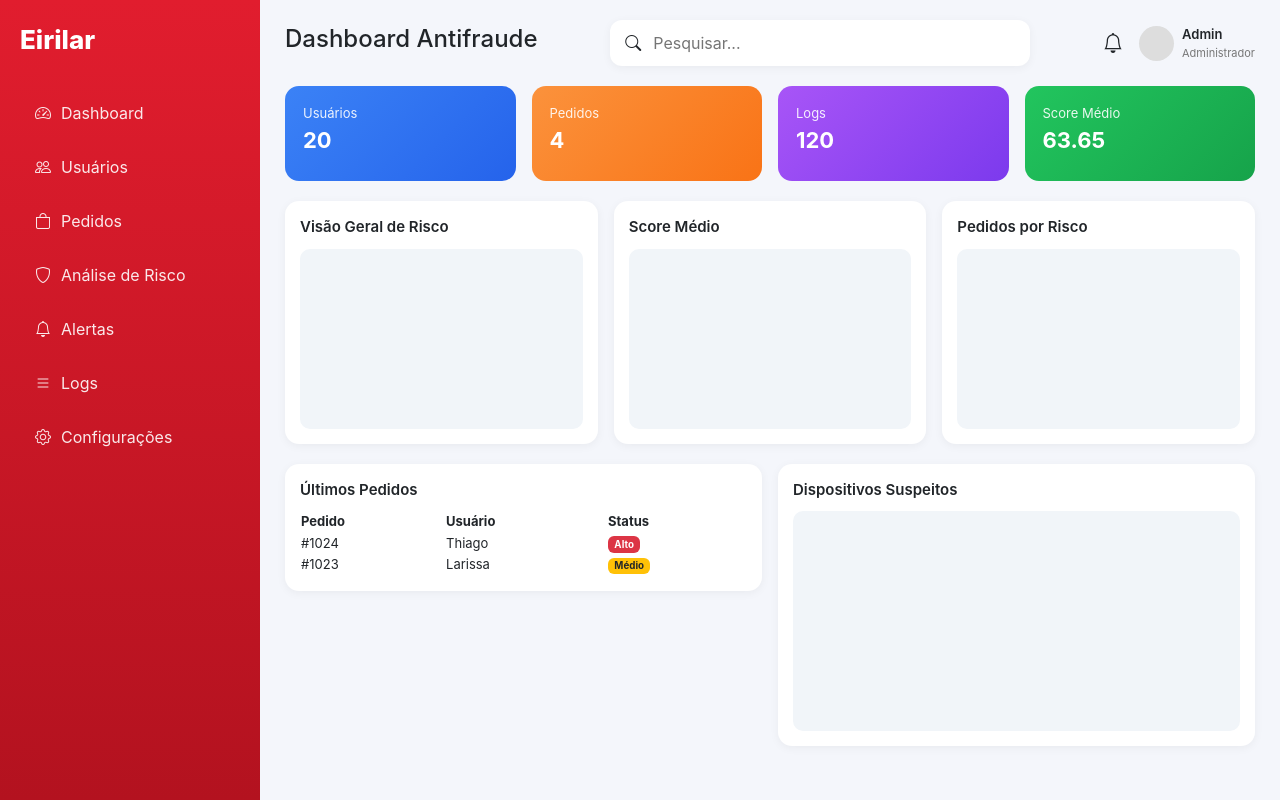
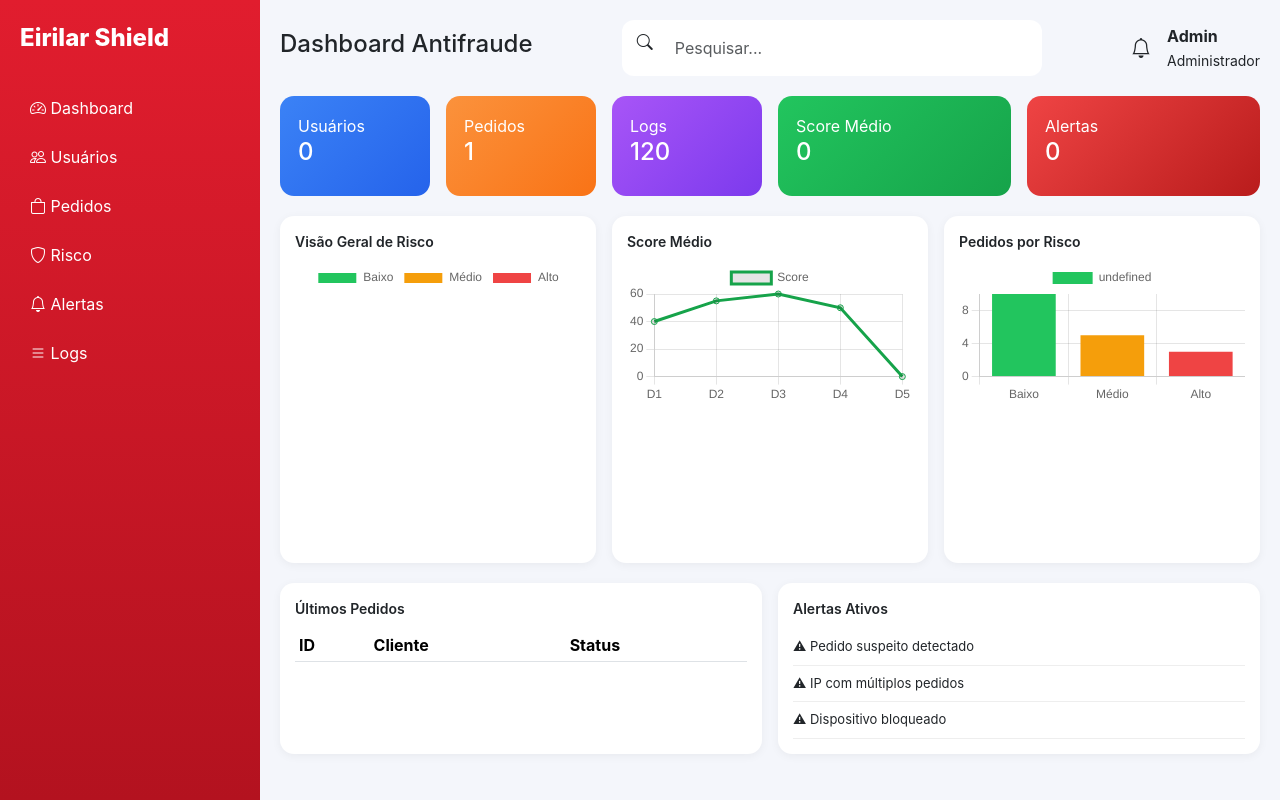
Before and after one commit to higoreirilar/EirilarShield, a Flask app: page /dashboard in a window 1280 px wide. Run offline with Flask 3, Linux system fonts and the light colour scheme; a user stored in the database is signed in; tables that the repository leaves empty hold one stand-in row (values such as "Sample post"); lists and menus that the app fills with data are empty.

Commit message:
Update dashboard.html

```diff
--- a/templates/dashboard.html
+++ b/templates/dashboard.html
@@ -7,11 +7,12 @@
 
 <link href="https://cdn.jsdelivr.net/npm/bootstrap@5.3.3/dist/css/bootstrap.min.css" rel="stylesheet">
 <link href="https://cdn.jsdelivr.net/npm/bootstrap-icons/font/bootstrap-icons.css" rel="stylesheet">
+<script src="https://cdn.jsdelivr.net/npm/chart.js"></script>
 
 <style>
 body{
     margin:0;
-    font-family: "Inter", sans-serif;
+    font-family:Inter, sans-serif;
     background:#f4f6fb;
 }
 
@@ -20,41 +21,33 @@
     width:260px;
     height:100vh;
     position:fixed;
-    left:0;
-    top:0;
-    background: linear-gradient(180deg,#e11d2e,#b3121f);
+    background:linear-gradient(180deg,#e11d2e,#b3121f);
     color:#fff;
     padding:20px;
 }
 
 .logo{
-    font-size:26px;
+    font-size:24px;
     font-weight:800;
     margin-bottom:30px;
 }
 
 .nav-item{
-    padding:12px 15px;
+    padding:10px;
     border-radius:10px;
-    margin-bottom:6px;
-    display:flex;
-    align-items:center;
-    gap:10px;
+    margin-bottom:5px;
     cursor:pointer;
-    opacity:.9;
 }
 
-.nav-item:hover{
-    background:rgba(255,255,255,0.15);
-}
+.nav-item:hover{background:rgba(255,255,255,.15);}
 
 /* MAIN */
 .main{
     margin-left:260px;
-    padding:20px 25px;
+    padding:20px;
 }
 
-/* TOPBAR */
+/* TOP */
 .topbar{
     display:flex;
     justify-content:space-between;
@@ -63,68 +56,49 @@
 }
 
 .search{
+    background:#fff;
+    padding:10px 15px;
+    border-radius:12px;
+    display:flex;
+    gap:10px;
     width:420px;
-    background:#fff;
-    border-radius:12px;
-    padding:10px 15px;
-    display:flex;
-    align-items:center;
-    gap:10px;
-    box-shadow:0 2px 10px rgba(0,0,0,0.05);
 }
 
-.search input{
-    border:none;
-    outline:none;
-    width:100%;
-}
-
-/* CARDS */
-.card-kpi{
+/* KPI */
+.kpi{
     border-radius:14px;
+    padding:18px;
     color:#fff;
-    padding:18px;
-    height:95px;
+    height:100px;
 }
 
 .blue{background:linear-gradient(135deg,#3b82f6,#2563eb);}
 .orange{background:linear-gradient(135deg,#fb923c,#f97316);}
 .purple{background:linear-gradient(135deg,#a855f7,#7c3aed);}
 .green{background:linear-gradient(135deg,#22c55e,#16a34a);}
+.red{background:linear-gradient(135deg,#ef4444,#b91c1c);}
 
-.card-title-small{
-    font-size:13px;
-    opacity:.9;
-}
-
-.card-value{
-    font-size:22px;
-    font-weight:700;
-}
-
-/* BOXES */
+/* BOX */
 .box{
     background:#fff;
     border-radius:14px;
     padding:15px;
-    box-shadow:0 2px 10px rgba(0,0,0,0.05);
+    box-shadow:0 2px 10px rgba(0,0,0,.05);
+    height:100%;
 }
 
-.section-title{
+.title{
     font-weight:600;
     margin-bottom:10px;
-    font-size:15px;
+    font-size:14px;
 }
 
-/* TABLE */
-table{
-    width:100%;
+/* ALERTS */
+.alert-item{
+    padding:8px 0;
+    border-bottom:1px solid #eee;
     font-size:13px;
 }
-
-.badge-low{background:#22c55e;}
-.badge-med{background:#f59e0b;}
-.badge-high{background:#ef4444;}
 </style>
 </head>
 
@@ -132,15 +106,14 @@
 
 <!-- SIDEBAR -->
 <div class="sidebar">
-    <div class="logo">Eirilar</div>
+    <div class="logo">Eirilar Shield</div>
 
     <div class="nav-item"><i class="bi bi-speedometer2"></i> Dashboard</div>
     <div class="nav-item"><i class="bi bi-people"></i> Usuários</div>
     <div class="nav-item"><i class="bi bi-bag"></i> Pedidos</div>
-    <div class="nav-item"><i class="bi bi-shield"></i> Análise de Risco</div>
+    <div class="nav-item"><i class="bi bi-shield"></i> Risco</div>
     <div class="nav-item"><i class="bi bi-bell"></i> Alertas</div>
     <div class="nav-item"><i class="bi bi-list"></i> Logs</div>
-    <div class="nav-item"><i class="bi bi-gear"></i> Configurações</div>
 </div>
 
 <!-- MAIN -->
@@ -152,73 +125,79 @@
 
     <div class="search">
         <i class="bi bi-search"></i>
-            <input placeholder="Pesquisar...">
+        <input class="form-control border-0" placeholder="Pesquisar...">
     </div>
 
     <div class="d-flex align-items-center gap-3">
         <i class="bi bi-bell fs-5"></i>
-            <div class="d-flex align-items-center gap-2">
-                <div style="width:35px;height:35px;border-radius:50%;background:#ddd;"></div>
         <div>
-                    <div style="font-size:13px;font-weight:600;">Admin</div>
-                    <div style="font-size:11px;color:#777;">Administrador</div>
-                </div>
+            <strong>Admin</strong><br>
+            <small>Administrador</small>
         </div>
     </div>
 </div>
 
 <!-- KPI -->
 <div class="row g-3">
-        <div class="col-md-3">
-            <div class="card-kpi blue">
-                <div class="card-title-small">Usuários</div>
-                <div class="card-value">20</div>
+
+    <div class="col-md-2">
+        <div class="kpi blue">
+            Usuários<br>
+            <h4>{{ total_usuarios }}</h4>
+        </div>
+    </div>
+
+    <div class="col-md-2">
+        <div class="kpi orange">
+            Pedidos<br>
+            <h4>{{ total_pedidos }}</h4>
+        </div>
+    </div>
+
+    <div class="col-md-2">
+        <div class="kpi purple">
+            Logs<br>
+            <h4>{{ total_logs }}</h4>
         </div>
     </div>
 
     <div class="col-md-3">
-            <div class="card-kpi orange">
-                <div class="card-title-small">Pedidos</div>
-                <div class="card-value">4</div>
+        <div class="kpi green">
+            Score Médio<br>
+            <h4>{{ media_risco }}</h4>
         </div>
     </div>
 
     <div class="col-md-3">
-            <div class="card-kpi purple">
-                <div class="card-title-small">Logs</div>
-                <div class="card-value">120</div>
+        <div class="kpi red">
+            Alertas<br>
+            <h4>{{ risco_alto }}</h4>
         </div>
     </div>
 
-        <div class="col-md-3">
-            <div class="card-kpi green">
-                <div class="card-title-small">Score Médio</div>
-                <div class="card-value">63.65</div>
-            </div>
-        </div>
 </div>
 
-    <!-- GRID -->
+<!-- CHARTS -->
 <div class="row g-3 mt-1">
 
     <div class="col-md-4">
         <div class="box">
-                <div class="section-title">Visão Geral de Risco</div>
-                <div style="height:180px;background:#f1f5f9;border-radius:10px;"></div>
+            <div class="title">Visão Geral de Risco</div>
+            <canvas id="riskChart"></canvas>
         </div>
     </div>
 
     <div class="col-md-4">
         <div class="box">
-                <div class="section-title">Score Médio</div>
-                <div style="height:180px;background:#f1f5f9;border-radius:10px;"></div>
+            <div class="title">Score Médio</div>
+            <canvas id="scoreChart"></canvas>
         </div>
     </div>
 
     <div class="col-md-4">
         <div class="box">
-                <div class="section-title">Pedidos por Risco</div>
-                <div style="height:180px;background:#f1f5f9;border-radius:10px;"></div>
+            <div class="title">Pedidos por Risco</div>
+            <canvas id="ordersChart"></canvas>
         </div>
     </div>
 
@@ -227,21 +206,41 @@
 <!-- TABLES -->
 <div class="row g-3 mt-1">
 
+<!-- PEDIDOS -->
 <div class="col-md-6">
 <div class="box">
-                <div class="section-title">Últimos Pedidos</div>
-                <table>
-                    <tr><th>Pedido</th><th>Usuário</th><th>Status</th></tr>
-                    <tr><td>#1024</td><td>Thiago</td><td><span class="badge bg-danger">Alto</span></td></tr>
-                    <tr><td>#1023</td><td>Larissa</td><td><span class="badge bg-warning text-dark">Médio</span></td></tr>
+<div class="title">Últimos Pedidos</div>
+
+<table class="table table-sm">
+<tr>
+<th>ID</th>
+<th>Cliente</th>
+<th>Status</th>
+</tr>
+
+{% for p in ultimos_pedidos %}
+<tr>
+<td>#{{ p.id }}</td>
+<td>{{ p.nome_cliente }}</td>
+<td>
+<span class="badge bg-secondary">{{ p.status }}</span>
+</td>
+</tr>
+{% endfor %}
+
 </table>
 </div>
 </div>
 
+<!-- ALERTAS -->
 <div class="col-md-6">
 <div class="box">
-                <div class="section-title">Dispositivos Suspeitos</div>
-                <div style="height:220px;background:#f1f5f9;border-radius:10px;"></div>
+<div class="title">Alertas Ativos</div>
+
+<div class="alert-item">⚠ Pedido suspeito detectado</div>
+<div class="alert-item">⚠ IP com múltiplos pedidos</div>
+<div class="alert-item">⚠ Dispositivo bloqueado</div>
+
 </div>
 </div>
 
@@ -249,5 +248,42 @@
 
 </div>
 
+<!-- CHART JS -->
+<script>
+const riskChart = new Chart(document.getElementById("riskChart"), {
+type: "doughnut",
+data: {
+labels: ["Baixo", "Médio", "Alto"],
+datasets: [{
+data: [{{ risco_baixo }}, {{ risco_medio }}, {{ risco_alto }}],
+backgroundColor: ["#22c55e","#f59e0b","#ef4444"]
+}]
+}
+});
+
+const scoreChart = new Chart(document.getElementById("scoreChart"), {
+type: "line",
+data: {
+labels: ["D1","D2","D3","D4","D5"],
+datasets: [{
+label: "Score",
+data: [40,55,60,50,{{ media_risco }}],
+borderColor: "#16a34a"
+}]
+}
+});
+
+const ordersChart = new Chart(document.getElementById("ordersChart"), {
+type: "bar",
+data: {
+labels: ["Baixo","Médio","Alto"],
+datasets: [{
+data: [10,5,3],
+backgroundColor: ["#22c55e","#f59e0b","#ef4444"]
+}]
+}
+});
+</script>
+
 </body>
 </html>
```
Lines whose indentation alone changed are shown as unchanged.
